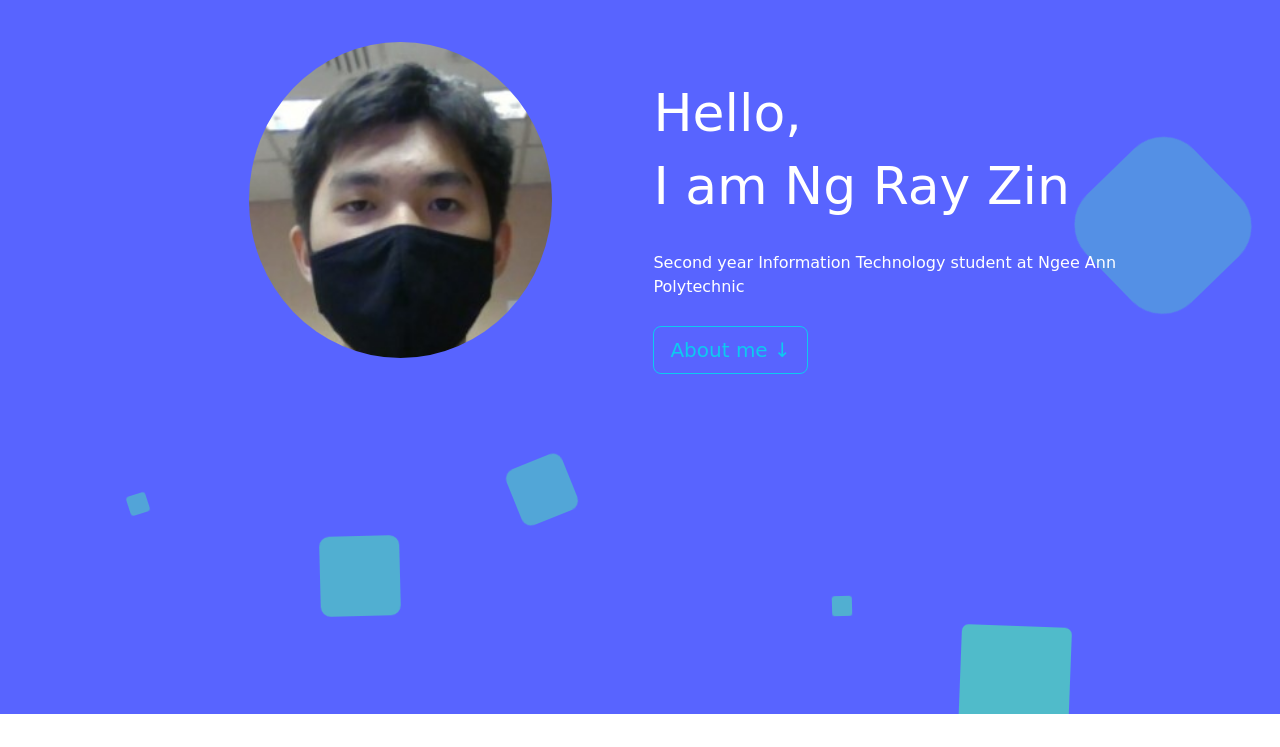
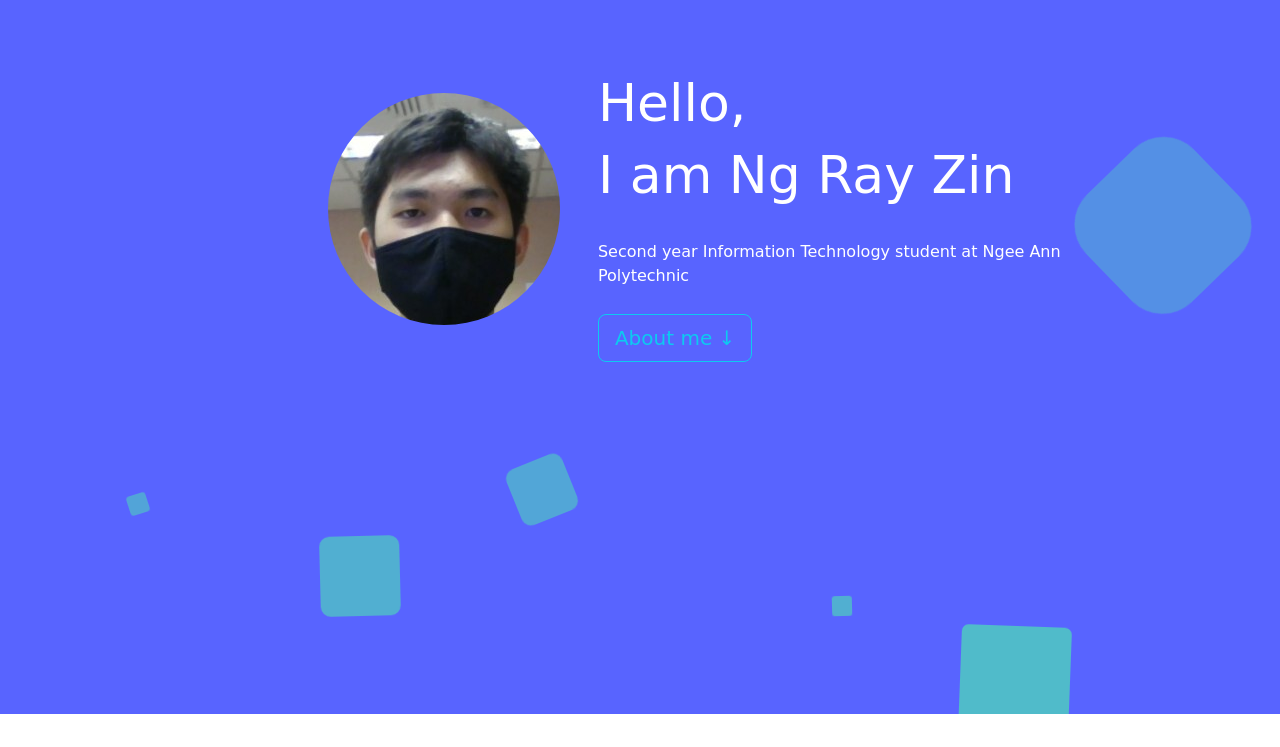
Before and after one commit to ngrayzin/personal_website, a plain HTML site: page index.html in a window 1280 px wide. Shown: the part 86-833 px from the top of the page. Drawn offline with nearby package versions, Linux system fonts and the light colour scheme.

Commit message:
fix image

```diff
--- a/index.html
+++ b/index.html
@@ -40,10 +40,12 @@
   </header>
   <section>
     <span class = "span" id="Home"></span>
-    <div class="card-img-overlay text-white container" style = "margin-top: 10%;padding-left: 10%;">
-      <div class = "row justify-content-md-center g-0">
-        <img src="images/my-face.jpg" class = "rounded-circle col-md-6 float-md-end mb-3" alt="Avatar" style="margin-right: 10%;width: 30%;">
-        <div class = "col-md-6" style = "margin-top: 3%;">
+    <div class="card-img-overlay text-white container" style = "padding-left: 10%;padding-top: 10%;">
+      <div class = "row justify-content-center mx-auto">
+        <div class="col-md-2 float-md-end mb-3" style="padding-top:5%; margin-right: 10%;">
+          <img src="images/my-face.jpg" class = "rounded-circle " alt="Avatar">
+        </div>
+        <div class = "col-md-6" style = "padding-top: 2%;">
           <h1 class="card-title header1">Hello,</h1>
           <h2 class="card-title header1">I am Ng Ray Zin</h2><br>
           <p class="card-text header2">Second year Information Technology student at
```
